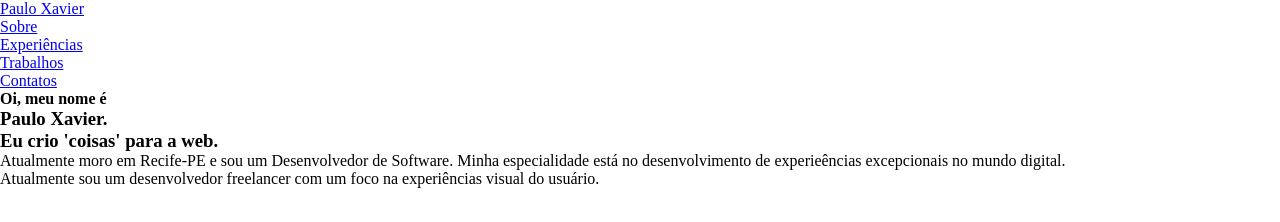
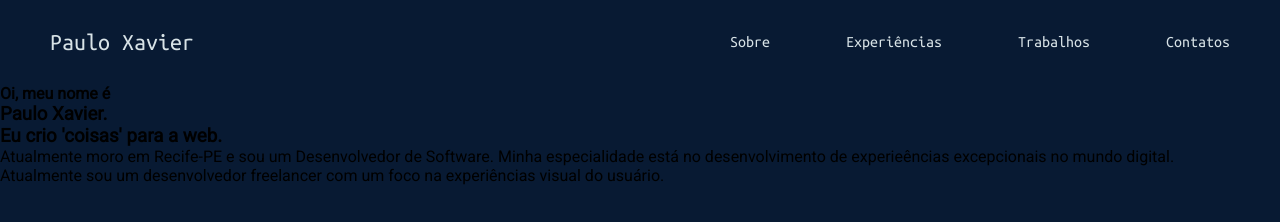
Before and after one commit to PauloGrijp/PauloGrijp.github.io, a plain HTML site: page index.html in a window 1280 px wide. Drawn offline with Linux system fonts and the light colour scheme.

Commit message:
style header

```diff
--- a/style.css
+++ b/style.css
@@ -1,5 +1,47 @@
+@import url('https://fonts.googleapis.com/css2?family=Roboto&family=Ubuntu+Mono&display=swap');
+
 * {
   margin: 0;
   padding: 0;
   box-sizing: border-box;
 }
+
+body {
+  margin: 0 auto;
+  max-width: 1920px;
+  background-color: #081a33;
+  font-family: 'Roboto', sans-serif;
+  font-size: 16px;
+}
+
+.header {
+  font-family: 'Ubuntu Mono', monospace;
+  padding: 30px 50px;
+  display: flex;
+  justify-content: space-between;
+  align-items: center;
+}
+
+.logo {
+  font-size: 1.5em;
+  color: #d8e3e7;
+  text-decoration: none;
+}
+
+.nav-bar {
+  width: 500px;
+}
+
+.nav-bar .menu{
+  display: flex;
+  justify-content: space-between;
+}
+
+.nav-bar .menu .pages {
+  list-style: none;
+}
+
+.nav-bar .menu .pages a{
+  color: #d8e3e7;
+  text-decoration: none;
+}
```
